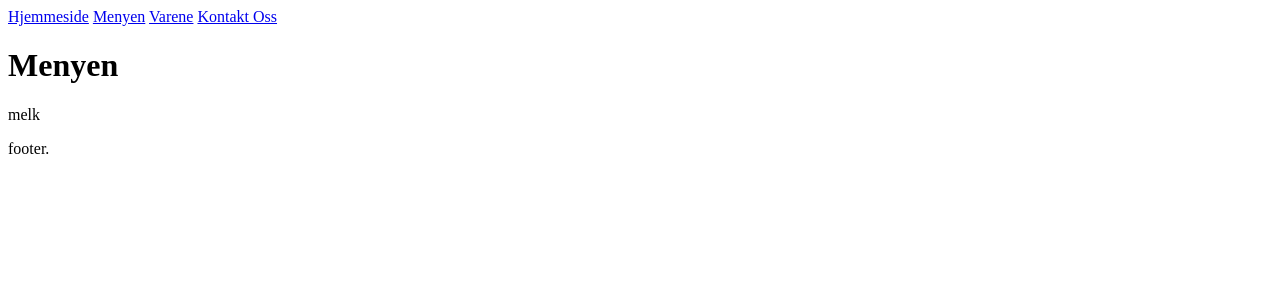
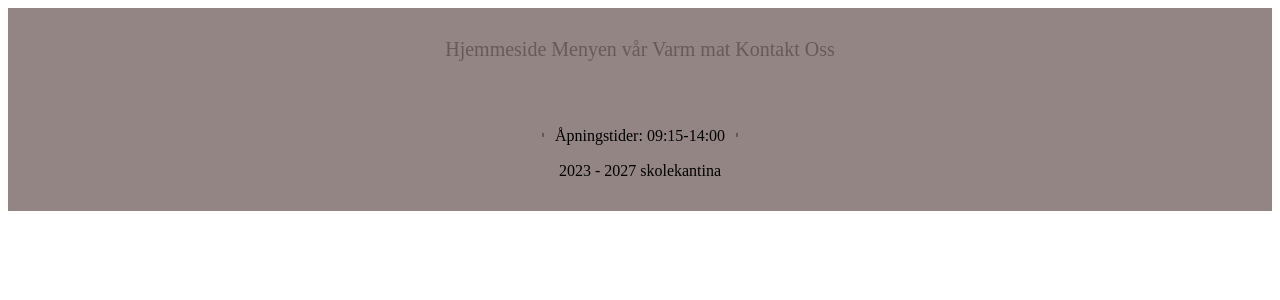
Before and after one commit to SillyKyubi/Skolekantine, a Flask app: page /meny in a window 1280 px wide. Shown: the top 300 px of the page. Run offline with Flask 3, Linux system fonts and the light colour scheme.

Commit message:
- lagd om datastruktur (sepparert VARER & MENY) og gjort det enklere.
- Oppdatert app.py to pass

-Gjorde det sånn at base.html bruker url for til css siden den ikke fungerte
- Index.html og meny.html har bedre css og display. (Jobber med de nå)
- css arbeid, footer, header, text, link text & farge.

-slettet helper.py siden jeg bruker den ikke.

```diff
--- a/app.py
+++ b/app.py
@@ -1,4 +1,5 @@
 from flask import Flask, render_template
+from data import VARER
 from data import MENY
 #Denne funksjonen tar et malenavn som argument og returnerer
 #innholdet (html) som skal sendes til klienten
@@ -12,11 +13,11 @@ def index():
 
 @app.route('/meny')
 def hovedmeny():
-    return render_template('meny.html')
+    return render_template('meny.html', meny=MENY)
 
 @app.route('/varer')
 def varer():
-    return render_template('varer.html', varer=MENY)
+    return render_template('varer.html', varer=VARER)
 
 @app.route('/kontakt')
 def kontakter():
--- a/data.py
+++ b/data.py
@@ -1,4 +1,4 @@
-MENY = {
+VARER = {
     "Bakeverk": [
         {"navn": "Skolebolle", "pris": 15},
         {"navn": "Kanelbolle", "pris": 25},
@@ -28,4 +28,14 @@ MENY = {
     ],
 }
 
+
+MENY = {
+    "Varmmat": [
+        {"navn": "Sjokolade", "pris": 20, "image": "Varmmat.jpg"},
+        {"navn": "Kjeks", "pris": 15},
+        {"navn": "Is", "pris": 67},
+    ]
+
+}
+
 ## dette er lagd av AI.
--- a/static/style.css
+++ b/static/style.css
@@ -0,0 +1,63 @@
+.body {
+    display: flex;
+    flex-direction: column;
+}
+
+.main {
+    flex: 1;
+}
+/*     Header & Footer    */
+
+.topheader {
+    display: flex;
+    background-color: rgba(70, 44, 44, 0.578);
+    justify-content: center;
+
+    padding: 30px;
+    font-size: 20px;
+}
+
+.Footer {
+    background-color: rgba(70, 44, 44, 0.578);
+    padding: 15px;
+    flex-direction: row;
+
+    text-align: center;
+    justify-content: space-between;
+    align-items: flex-end;
+
+}
+
+
+/*   Links   */
+
+a {
+    color: rgb(105, 89, 89);
+    text-decoration: dotted;
+}
+
+a:hover {
+    color: rgb(56, 56, 56);
+    transform: 5.0s;
+}
+
+
+/*    Items    */
+
+.item {
+    display: flex;
+    gap: 0.5px;
+    align-items: baseline;
+}
+
+.item-pris {
+    font-size: 1rem;
+}
+
+
+/*     Header & Footer    */
+/*     Header & Footer    */
+/*     Header & Footer    */
+/*     Header & Footer    */
+/*     Header & Footer    */
+/*     Header & Footer    */
--- a/templates/base.html
+++ b/templates/base.html
@@ -4,23 +4,32 @@
     <meta charset="UTF-8">
     <meta name="viewport" content="width=device-width, initial-scale=1.0">
     <title>Base</title>
-    <link rel="stylesheet" href="style.css">
+    <link rel="stylesheet" href="{{ url_for ('static', filename='style.css')}}">
 </head>
-<body>
 
-   <nav>
-    <a href="/">Hjemmeside</a>
-    <a href="/meny">Menyen</a>
-    <a href="/varer">Varene</a>
-    <a href="/kontakt">Kontakt Oss</a>
+<header class="topheader">
+    <body>
+
+    <nav class="Navbar">
+        <a href="/">Hjemmeside</a>
+        <a href="/meny">Menyen vår</a>
+        <a href="/varer">Varm mat</a>
+        <a href="/kontakt">Kontakt Oss</a>
 
    </nav>
+</header>
 <!--
+
+noe
 -->
+<main>
 {% block content %} {% endblock %}
+</main>
 
-<footer>
-    <p>footer.</p>
+
+<footer class="Footer">
+    <p> ︲ Åpningstider: 09:15-14:00 ︲</p>
+    <p> 2023 - 2027 skolekantina</p>
 </footer>
 
 </body>
--- a/templates/meny.html
+++ b/templates/meny.html
@@ -2,8 +2,25 @@
 {% extends "base.html" %}
 
 {% block content %}
-    <h1>Menyen</h1>
-    <p>melk</p>
+
+<div>
+    {% for item in varer %}
+        <p>{{item}}</p>
+
+        {% for vare in varer[item] %}
+         <div class="item">
+            <span class="item-navn"> {{ vare.navn }} </span>
+            <span class="iten-pris"> {{ vare.pris }} </span>
+        </div>
+
+        {%endfor%}
+
+    {% endfor %}
+</div>
+
+
+
+
 
 
 {% endblock %}
@@ -18,4 +35,11 @@ Vis ukens meny (mandag–fredag)
 liste med retter fra Flask
 
 
+<div class="vare">
+            <img src="{{ url_for('static', filename='bilder/' + vare.bilde) }}"
+                 alt="{{ vare.navn }}">
+            <p class="vare-navn">{{ vare.navn }}</p>
+            <p class="vare-pris">{{ vare.pris }} kr</p>
+        </div>
+
 -->
```
Also changed, not shown: templates/index.html (+21 -3 lines), templates/varer.html (+3 -11 lines), helper.py (deleted).
